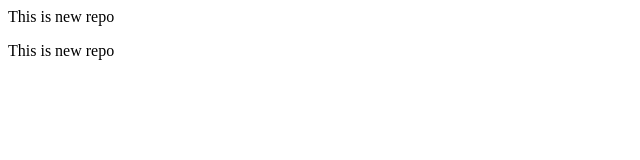
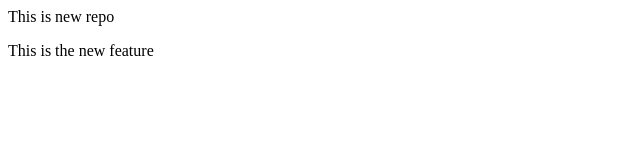
Before and after one commit to revanth8903/localrepo, a plain HTML site: page index.html in a window 1280 px wide. Shown: the full height of the page, 0-640 px from the left. Drawn offline with Linux system fonts and the light colour scheme.

Commit message:
Add Features

```diff
--- a/index.html
+++ b/index.html
@@ -1,2 +1,2 @@
 <p>This is new repo</p>
-<p>This is new repo</p>
+<p>This is the new feature</p>
```
